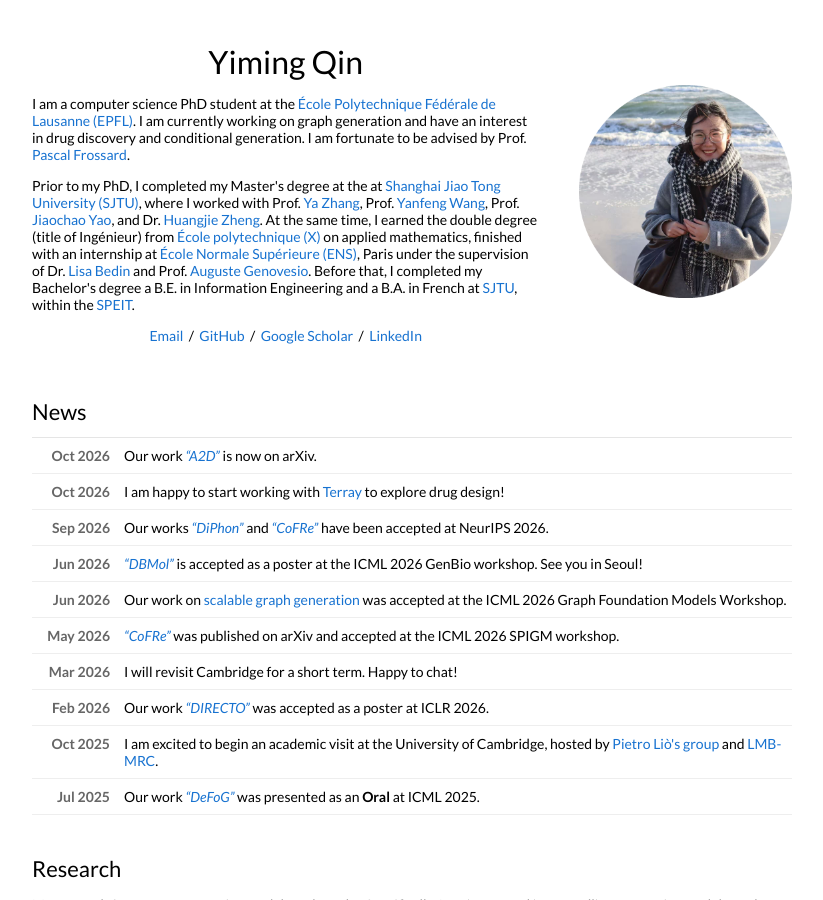
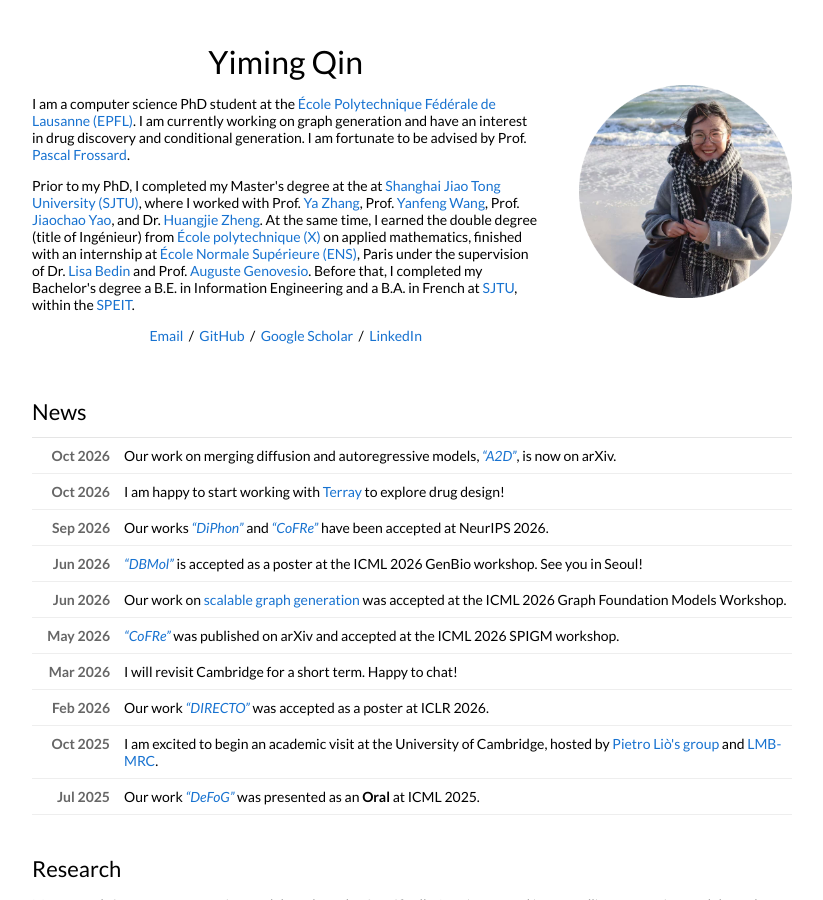
Before and after one commit to qym7/qym7.github.io, a Jekyll site: the page built from _posts/2026-06-23-DBMol.markdown, in a window 1280 px wide and 900 px high. Shown: the whole window, without its empty margins (228-1051 px from the left). Built offline with Jekyll 4.4.1, drawn with Linux system fonts in a browser that asks for light colours.

Commit message:
Clarify A2D arXiv news description

```diff
--- a/_layouts/default.html
+++ b/_layouts/default.html
@@ -71,7 +71,7 @@
                 <div class="news-list">
                   <div class="news-item">
                     <div class="news-date">Oct 2026</div>
-                    <div>Our work <a href="https://arxiv.org/abs/2610.08108"><i>“A2D”</i></a> is now on arXiv.</div>
+                    <div>Our work on merging diffusion and autoregressive models, <a href="https://arxiv.org/abs/2610.08108"><i>“A2D”</i></a>, is now on arXiv.</div>
                   </div>
                   <div class="news-item">
                     <div class="news-date">Oct 2026</div>
```
